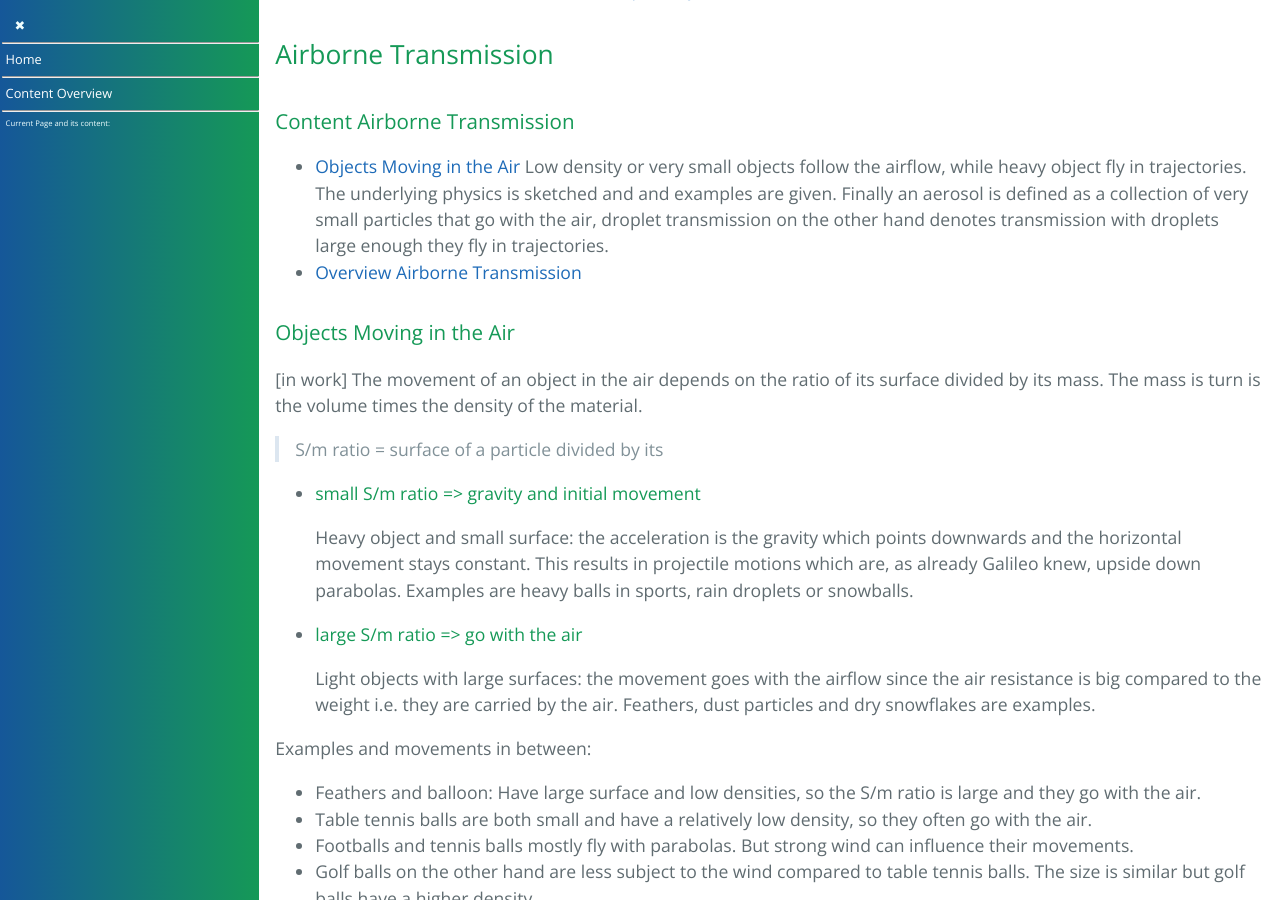
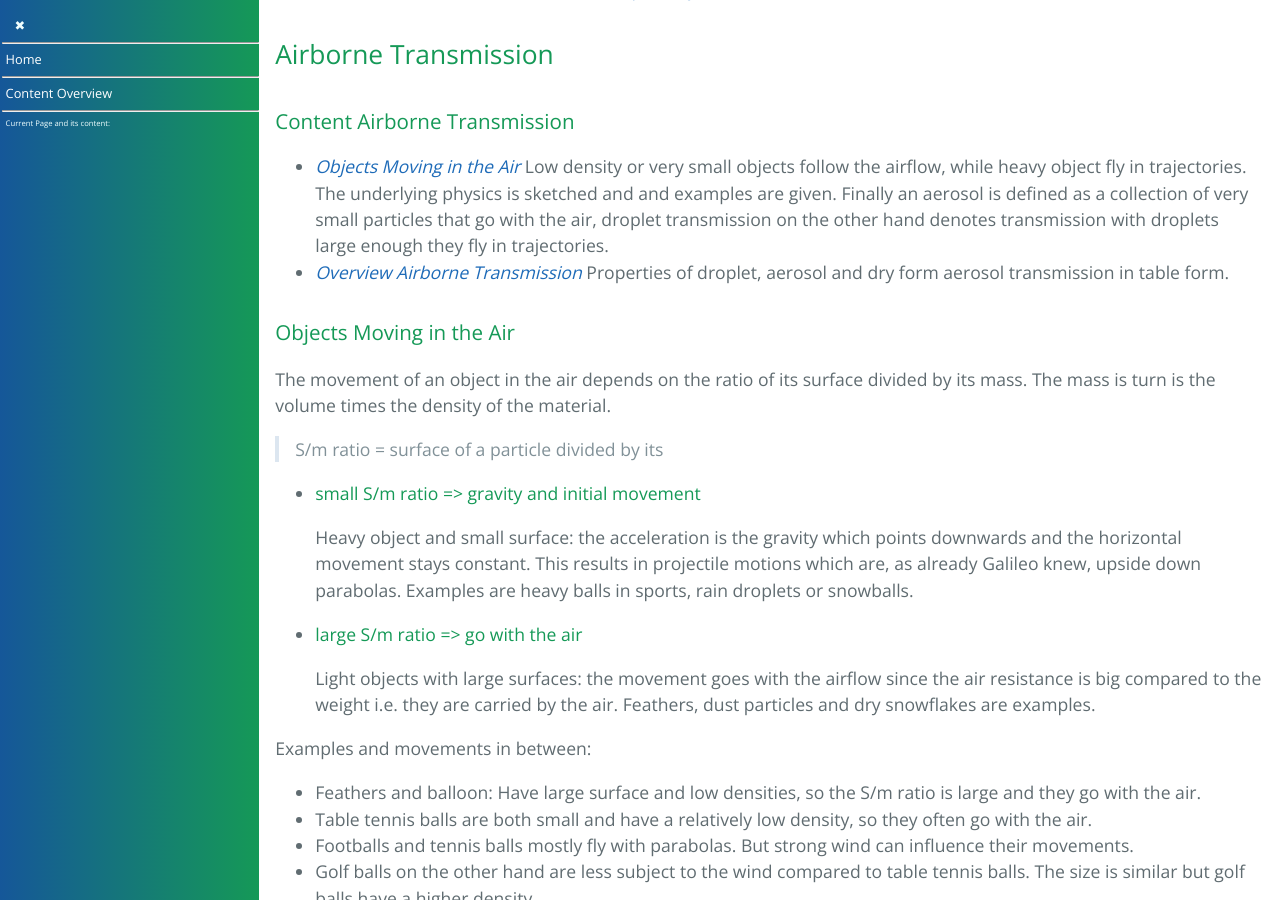
Before and after one commit to forestgrape/coronavirus, a Jekyll site: the page built from 5_epidemiological/transmission.md, in a window 1280 px wide and 900 px high, scrolled down 823 px. Built offline with Jekyll 4.4.1, drawn with Linux system fonts in a browser that asks for light colours; our own code applies the rules of GitHub Pages for plain Markdown files.

Commit message:
clarification

```diff
--- a/5_epidemiological/transmission.md
+++ b/5_epidemiological/transmission.md
@@ -32,13 +32,12 @@
 ## Airborne Transmission
 
 ### Content Airborne Transmission
-* [Objects Moving in the Air](#objects-moving-in-the-air)
+* *[Objects Moving in the Air](#objects-moving-in-the-air)*
     Low density or very small objects follow the airflow, while heavy object fly in trajectories. The underlying physics is sketched and and examples are given. Finally an aerosol is defined as a collection of very small particles that go with the air, droplet transmission on the other hand denotes transmission with droplets large enough they fly in trajectories.
-* [Overview Airborne Transmission](#overview-airborne-transmission)
+* *[Overview Airborne Transmission](#overview-airborne-transmission)* Properties of droplet, aerosol and dry form aerosol transmission in table form.
 
 
 ### Objects Moving in the Air
-[in work]
 The movement of an object in the air depends on the ratio of its surface divided by its mass. The mass is turn is the volume times the density of the material.
 
 > S/m ratio = surface of a particle divided by its
```
